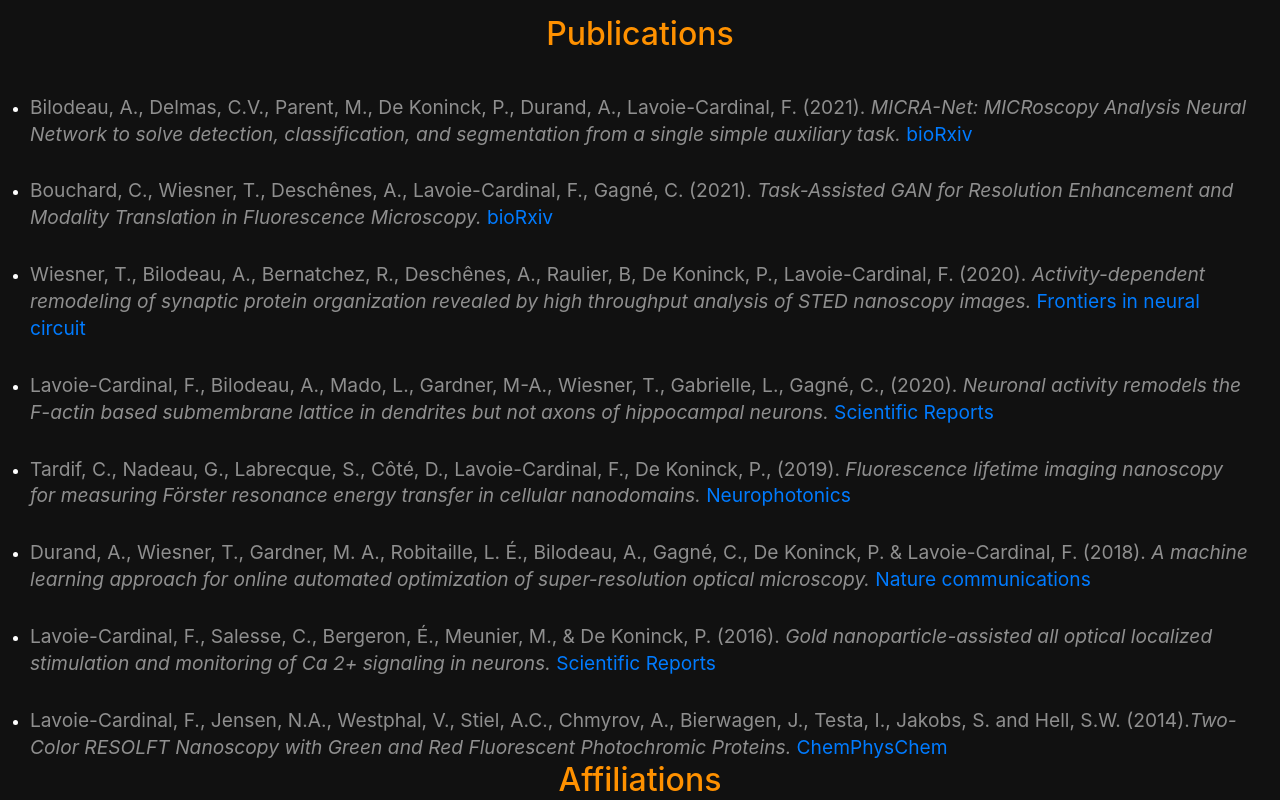
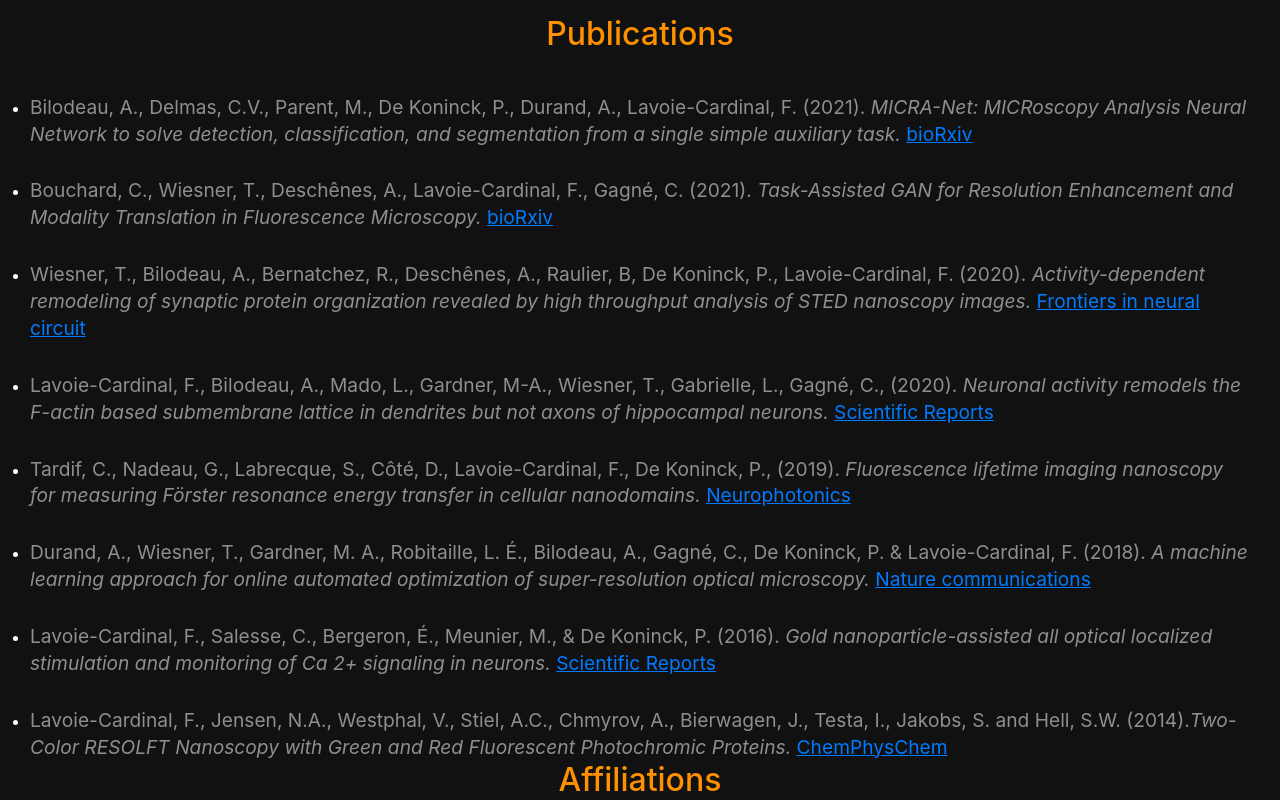
Before and after one commit to FLClab/flc-web, a React (Create React App) app: page / in a window 1280 px wide. Shown: the part 5420-6220 px from the top of the page. Built offline with nearby package versions, Linux system fonts and the light colour scheme.

Commit message:
fix publication link bug

```diff
--- a/src/Publication.css
+++ b/src/Publication.css
@@ -23,5 +23,4 @@
   font-size: 1.2rem;
   line-height: 1.4;
   color: #007bff;
-  text-decoration: none;
 }
--- a/src/Publication.js
+++ b/src/Publication.js
@@ -1,12 +1,17 @@
-import React from 'react';
+import React, {useEffect} from 'react';
 import "./Publication.css";
 
 function Publication({data}){
+
+    useEffect( () => {
+        console.log(data.source);
+    }, []);
+
     return (
         <div className="publication__container">
             <span className="publication__authors">{data.authors}</span>
             <span className="publication__title">{data.title} </span>
-            <a className="publication__link" href={data.link}>{data.journal}</a>
+            <a href={data.source} className="publication__link">{data.journal}</a>
         </div>
     )
 }
```
